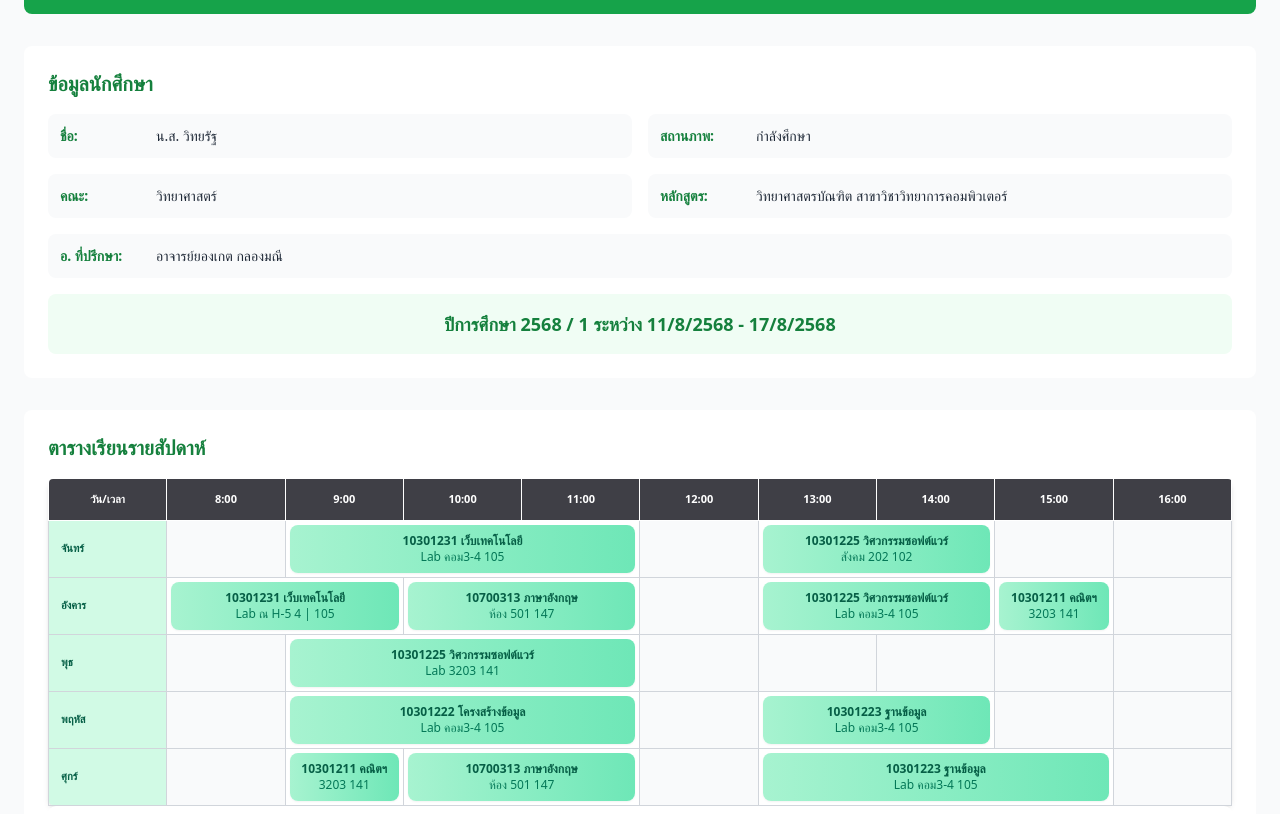
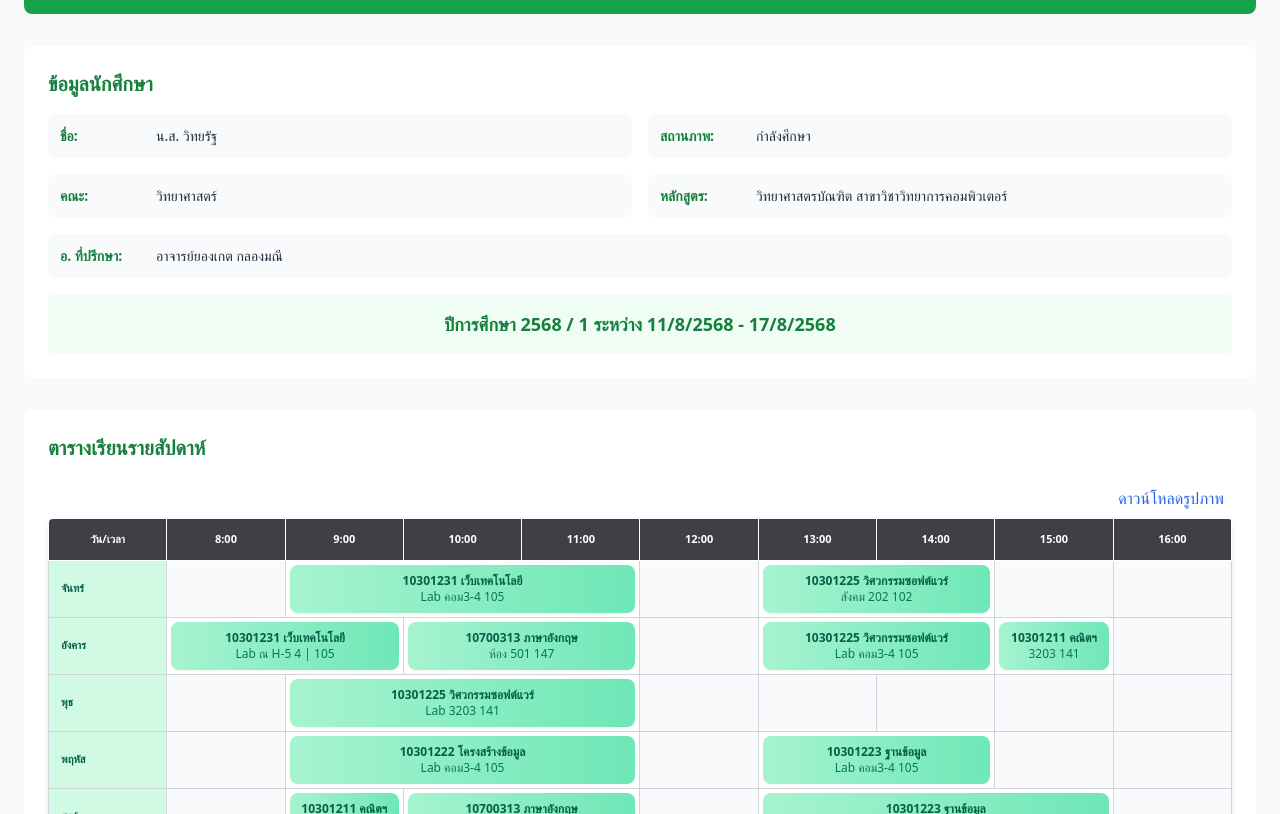
Before and after one commit to Kuro-30677/TailwindCSS, a plain HTML site: page ตารางเรียน.html in a window 1280 px wide. Shown: the part 286-1100 px from the top of the page. Drawn offline with nearby package versions, Linux system fonts and the light colour scheme.

Commit message:
Add files via upload

```diff
--- a/ตารางเรียน.html
+++ b/ตารางเรียน.html
@@ -179,7 +179,7 @@
             <div class="bg-white rounded-lg p-4 sm:p-6 mb-8 card-shadow">
 
                 <h2 class="text-xl font-bold tg-whiteext-green-700 mb-4 text-green-700">ตารางเรียนรายสัปดาห์</h2>
-
+                <a href="Picture\table.jpg" download class="text-right block text-blue-600 hover:underline p-2">ดาวน์โหลดรูปภาพ</a>
                 <div class="overflow-x-auto md:overflow-visible rounded-lg shadow-md">
                     <table class="w-full table-fixed text-center border border-gray-300 text-[11px] ">
                         <thead>
```
